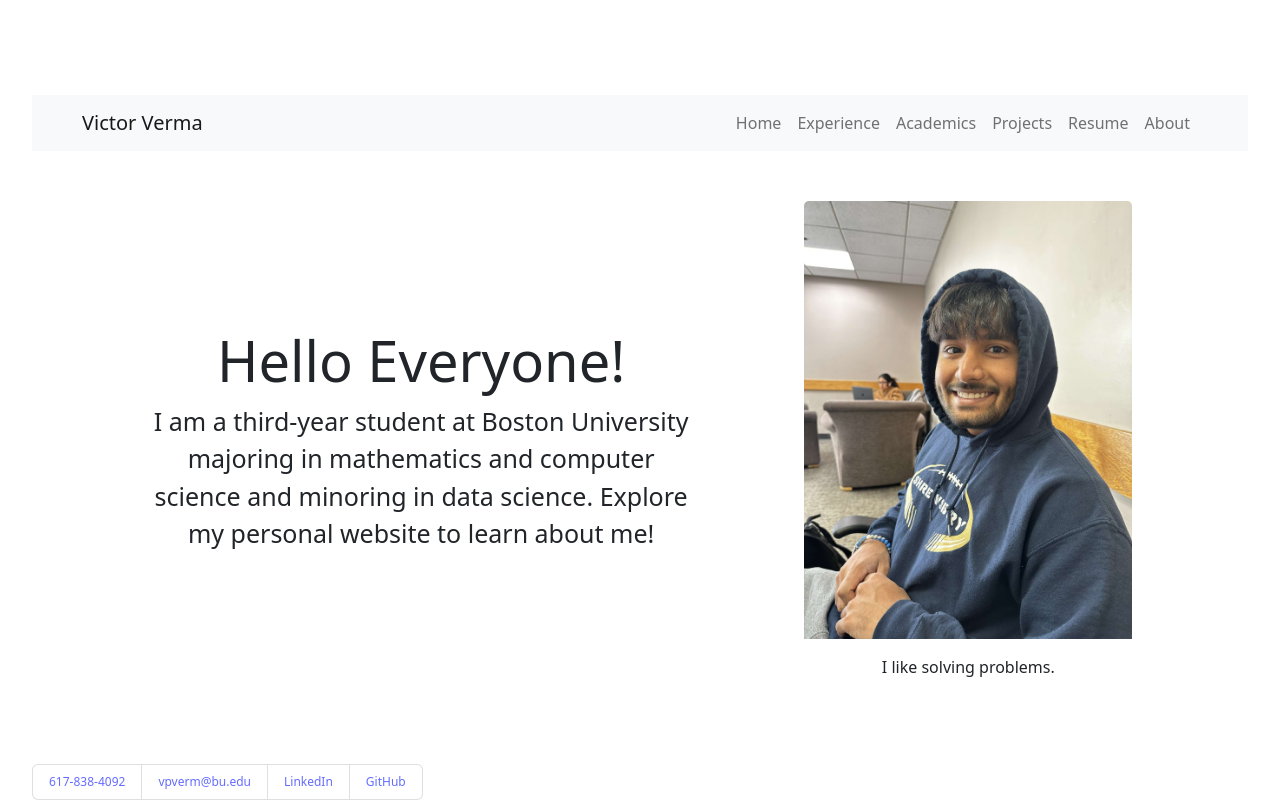
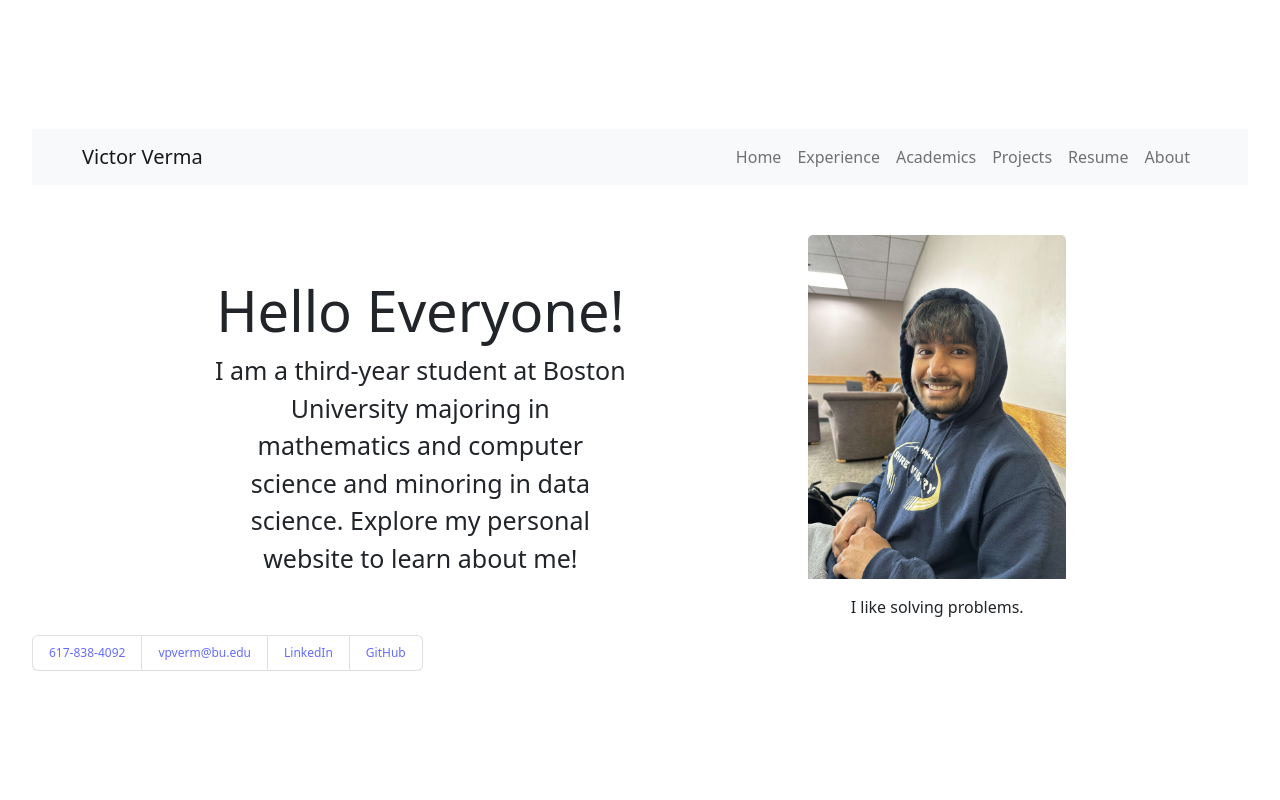
Before and after one commit to victorverma3/Portfolio, a React (Vite) app: page / in a window 1280 px wide. Built offline with nearby package versions, Linux system fonts and the light colour scheme.

Commit message:
working to center footer

```diff
--- a/src/components/footer/Footer.css
+++ b/src/components/footer/Footer.css
@@ -8,5 +8,4 @@ a:hover {
 
 .footer {
    font-size: 12px;
-   margin:auto;
 }
--- a/src/components/footer/Footer.tsx
+++ b/src/components/footer/Footer.tsx
@@ -4,13 +4,11 @@ import ListGroup from "react-bootstrap/ListGroup";
 
 const Footer = () => {
   return (
-    <div className="footer">
-      <ListGroup variant="horizontal">
+    <ListGroup horizontal className="footer">
       <ListGroup.Item>
         <a href="tel:1-617-838-4092">617-838-4092</a>
       </ListGroup.Item>
       <ListGroup.Item>
-          {" "}
         <a href="mailto:vpverm@bu.edu">vpverm@bu.edu</a>
       </ListGroup.Item>
       <ListGroup.Item>
@@ -27,7 +25,6 @@ const Footer = () => {
         </a>
       </ListGroup.Item>
     </ListGroup>
-    </div>
   );
 };
 
--- a/src/components/home/Home.css
+++ b/src/components/home/Home.css
@@ -1,15 +1,12 @@
 .bottom {
-    position:absolute;
-    bottom: 0px;
-}
-.content {
+    display:block;
+}.content {
     margin: auto;
     width: 100%;
-    padding: 50px 5% 10px 5%;
+    padding: 50px 7.5% 0px 7.5%;
     display:flex;
     flex-direction:row;
     align-items:flex-start;
-    justify-content:flex-start;
 }
 .lead {
     font-size:25px;
@@ -17,10 +14,10 @@
 
 .jumbotron {
     margin:auto;
-    width:50%;
+    width:40%;
 }
 
 .pic {
     margin:auto;
-    width:30%;
+    width:25%;
 }
```
Lines whose indentation alone changed are shown as unchanged.
